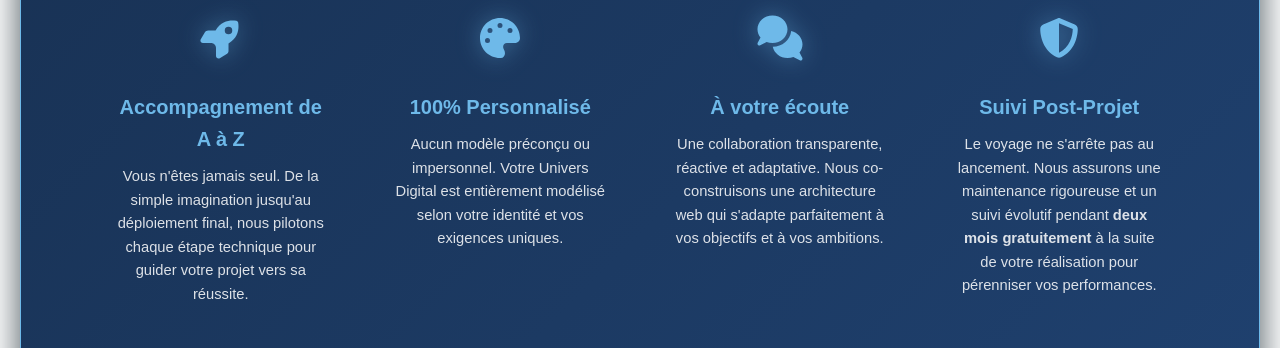
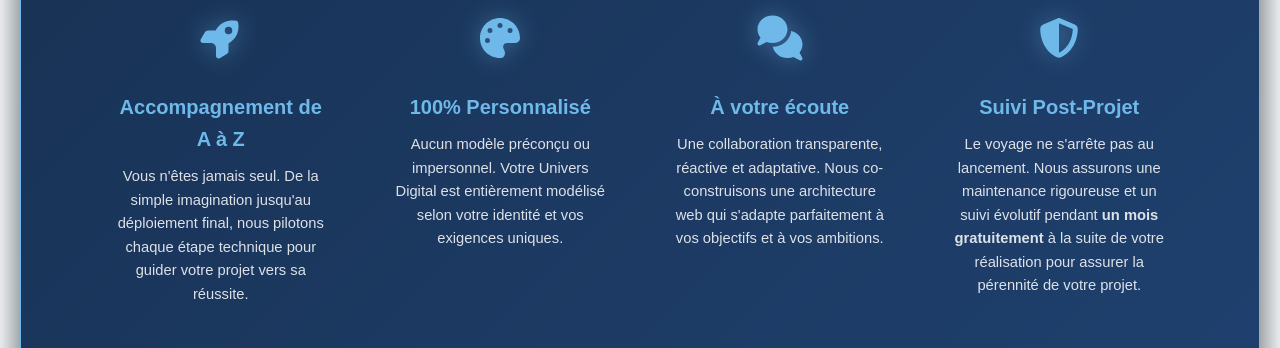
Before and after one commit to JHochart0/WebUniv, a React (Vite) app: page / in a window 1280 px wide. Shown: the part 3120-3468 px from the top of the page. Built offline with nearby package versions, Linux system fonts and the light colour scheme.

Commit message:
changed a sentence in homepage

```diff
--- a/src/pages/Home.jsx
+++ b/src/pages/Home.jsx
@@ -166,7 +166,7 @@ function Home() {
                                 <FontAwesomeIcon icon={faShieldHalved} />
                             </div>
                             <h3>Suivi Post-Projet</h3>
-                            <p>Le voyage ne s'arrête pas au lancement. Nous assurons une maintenance rigoureuse et un suivi évolutif pendant <strong>deux mois gratuitement</strong> à la suite de votre réalisation pour pérenniser vos performances.</p>
+                            <p>Le voyage ne s'arrête pas au lancement. Nous assurons une maintenance rigoureuse et un suivi évolutif pendant <strong>un mois gratuitement</strong> à la suite de votre réalisation pour assurer la pérennité de votre projet.</p>
                         </div>
                         <div className="strength-item">
                             <div className="strength-icon">
```
